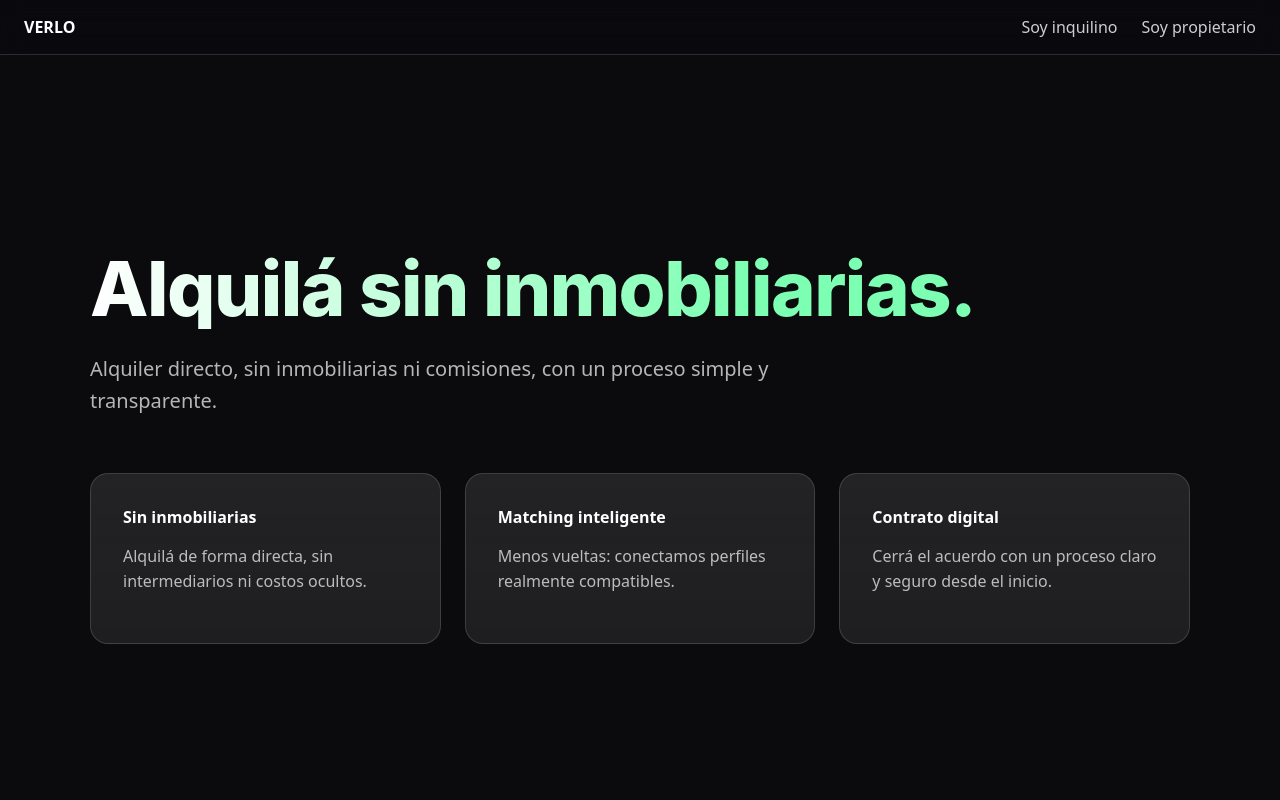
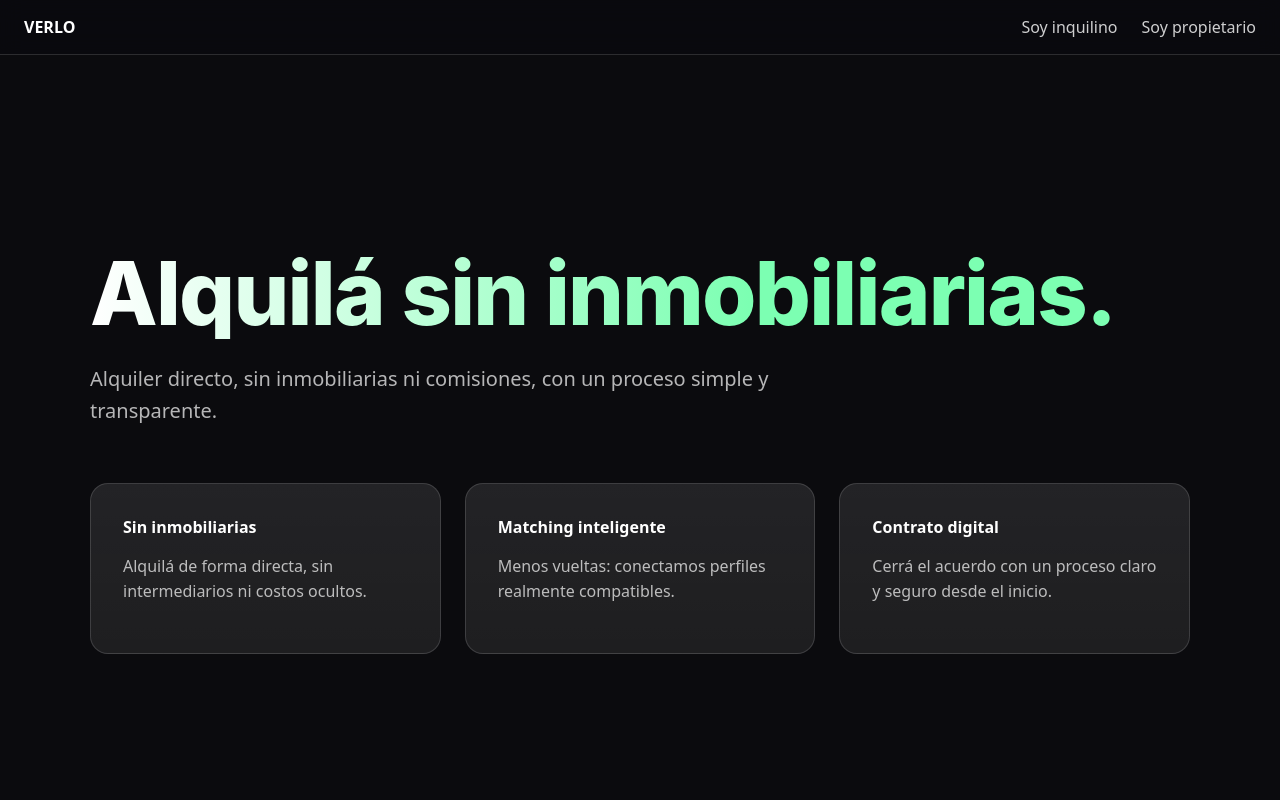
Before and after one commit to rentverlo-dotcom/verlo, a Next.js app: page / in a window 1280 px wide. Shown: the top 800 px of the page. Built offline with nearby package versions, Linux system fonts and the light colour scheme.

Commit message:
Update globals.css

```diff
--- a/app/globals.css
+++ b/app/globals.css
@@ -57,11 +57,12 @@ h3 {
 }
 
 h1 {
-  font-size: 76px;
-  line-height: 1.05;
+  font-size: 88px;
+  line-height: 1.02;
   font-weight: 800;
   margin-bottom: 24px;
 }
+
 
 h2 {
   font-size: 36px;
```
